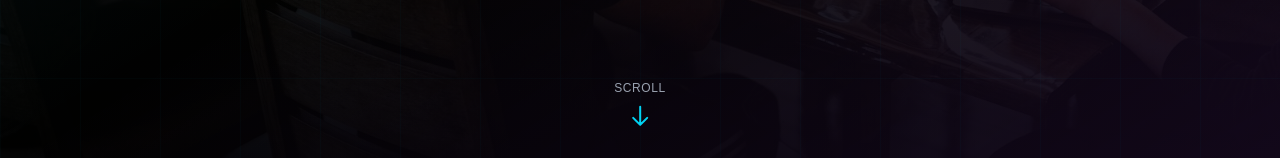
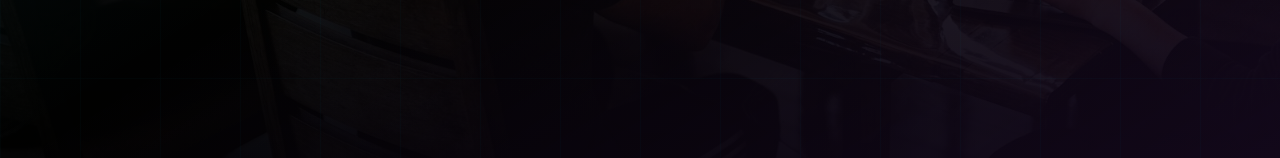
Before and after one commit to workthehype/phyteam, a Next.js app: page / in a window 1280 px wide. Shown: the part 642-800 px from the top of the page. Built offline with nearby package versions, Linux system fonts and the light colour scheme.

Commit message:
testimonials and footer changes

```diff
--- a/app/components/HeroSection.tsx
+++ b/app/components/HeroSection.tsx
@@ -213,37 +213,6 @@ const HeroSection = () => {
         />
       </motion.div>
 
-      {/* Scroll indicator */}
-      <motion.div
-        initial={{ opacity: 0, y: -20 }}
-        animate={{ opacity: 1, y: 0 }}
-        transition={{ delay: 3, duration: 1 }}
-        className="absolute bottom-10 left-1/2 -translate-x-1/2 z-20"
-      >
-        <motion.div
-          animate={{ y: [0, 10, 0] }}
-          transition={{ duration: 2, repeat: Infinity, ease: "easeInOut" }}
-          className="flex flex-col items-center gap-2 cursor-pointer group"
-        >
-          <span className="text-gray-400 text-xs uppercase tracking-wider group-hover:text-cyan-400 transition-colors">
-            Scroll
-          </span>
-          <motion.svg
-            className="w-6 h-6 text-cyan-400"
-            fill="none"
-            stroke="currentColor"
-            viewBox="0 0 24 24"
-          >
-            <path
-              strokeLinecap="round"
-              strokeLinejoin="round"
-              strokeWidth={2}
-              d="M19 14l-7 7m0 0l-7-7m7 7V3"
-            />
-          </motion.svg>
-        </motion.div>
-      </motion.div>
-
       {/* Add gradient animation keyframes to globals.css */}
       <style jsx global>{`
         @keyframes gradient {
```
